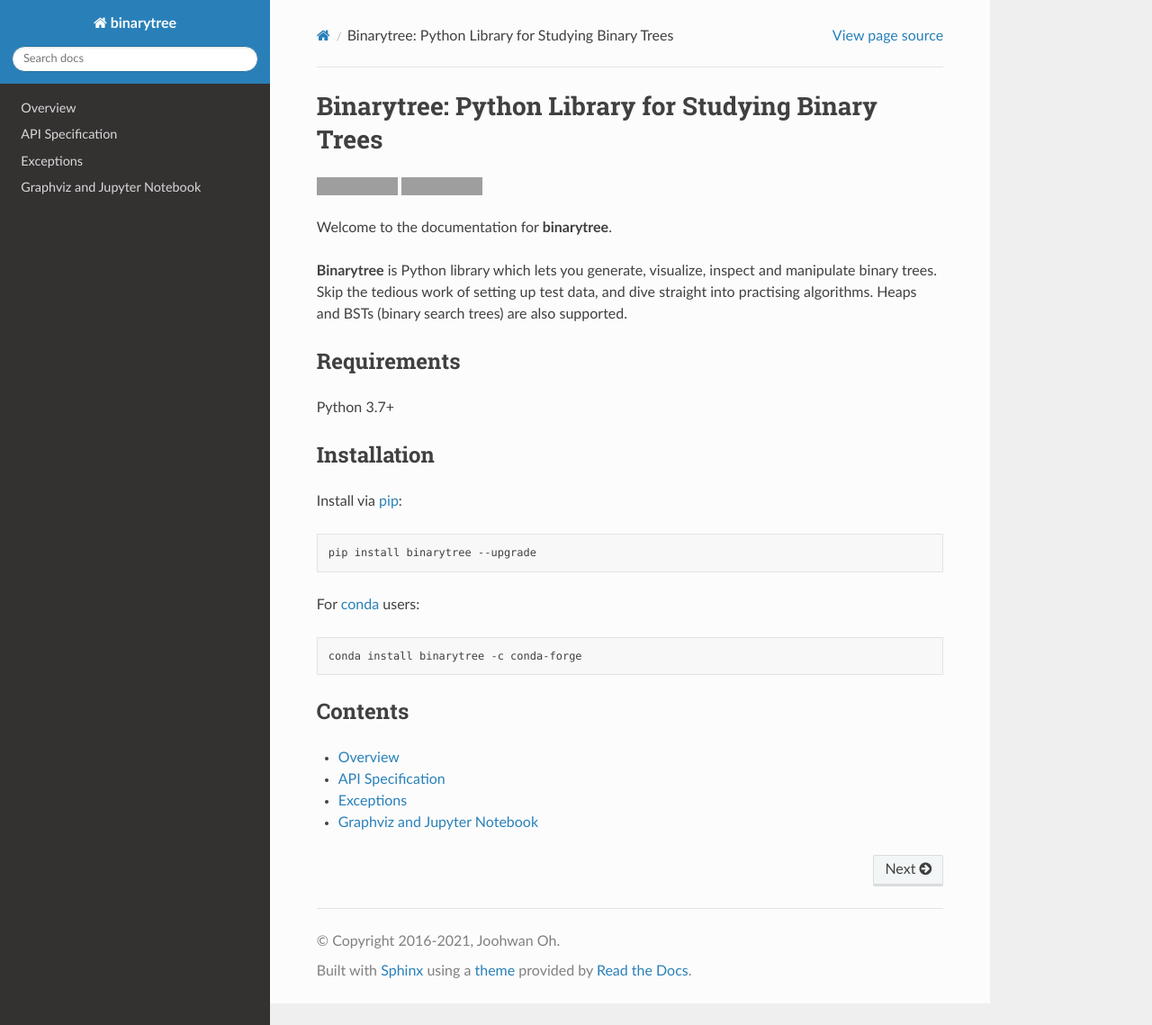
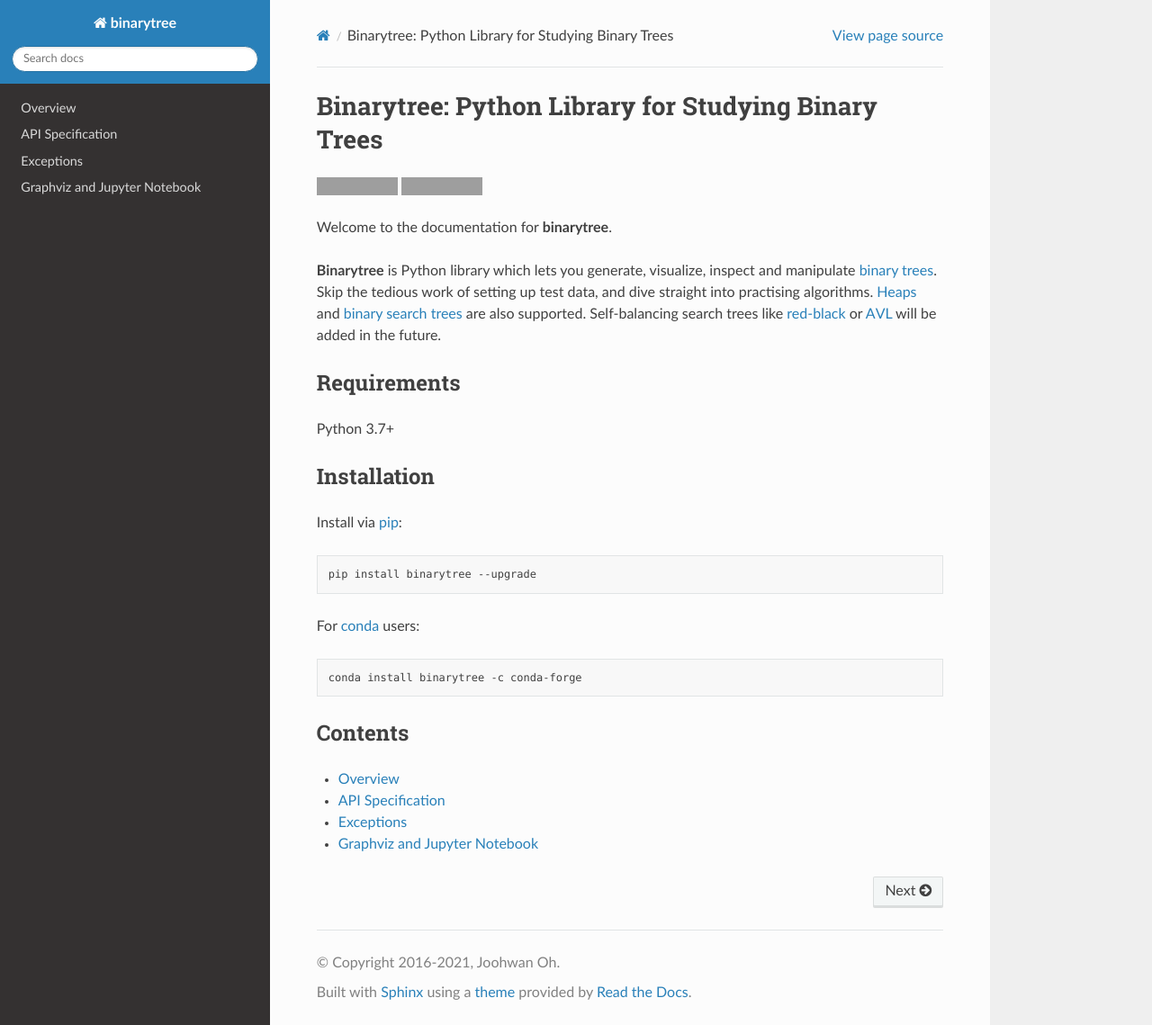
Before and after one commit to joowani/binarytree, a Sphinx documentation site: the page built from docs/index.rst, in a window 1280 px wide and 1139 px high. Shown: the whole window at 90% size. Built offline with Sphinx 7.4.7 and the Read the Docs theme 2.0.0, drawn with Linux system fonts in a browser that asks for light colours; grey boxes are pictures that could not be loaded.

Commit message:
Update introduction message in README.md and docs/index.rst

```diff
--- a/docs/index.rst
+++ b/docs/index.rst
@@ -11,9 +11,16 @@
 Welcome to the documentation for **binarytree**.
 
 **Binarytree** is Python library which lets you generate, visualize, inspect and
-manipulate binary trees. Skip the tedious work of setting up test data, and dive
-straight into practising algorithms. Heaps and BSTs (binary search trees) are also
-supported.
+manipulate `binary trees`_. Skip the tedious work of setting up test data, and dive
+straight into practising algorithms. Heaps_ and `binary search trees`_ are also
+supported. Self-balancing search trees like `red-black`_ or `AVL`_ will be added in
+the future.
+
+.. _binary trees: https://en.wikipedia.org/wiki/Binary_tree
+.. _Heaps: https://en.wikipedia.org/wiki/Heap_(data_structure)
+.. _binary search trees: https://en.wikipedia.org/wiki/Binary_search_tree
+.. _red-black: https://en.wikipedia.org/wiki/Red%E2%80%93black_tree
+.. _AVL: https://en.wikipedia.org/wiki/AVL_tree
 
 Requirements
 ============
```
Also changed, not shown: README.md (+6 -3 lines).
